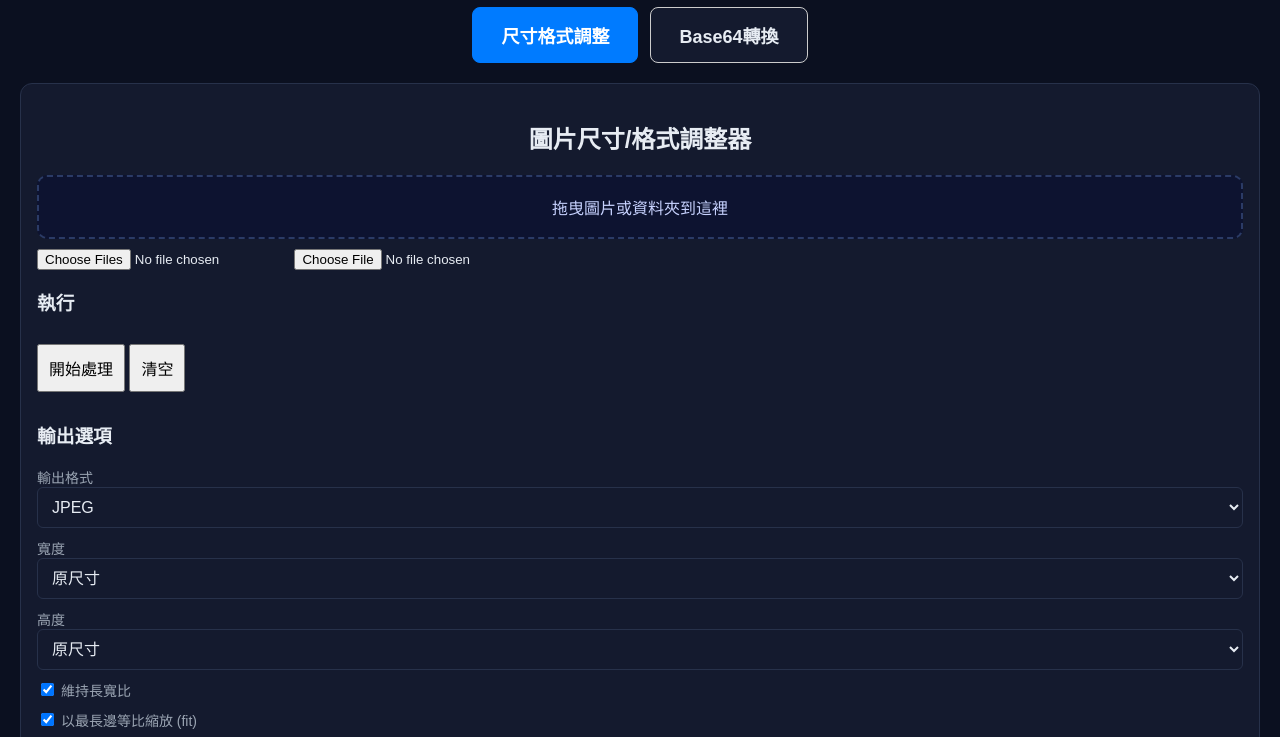
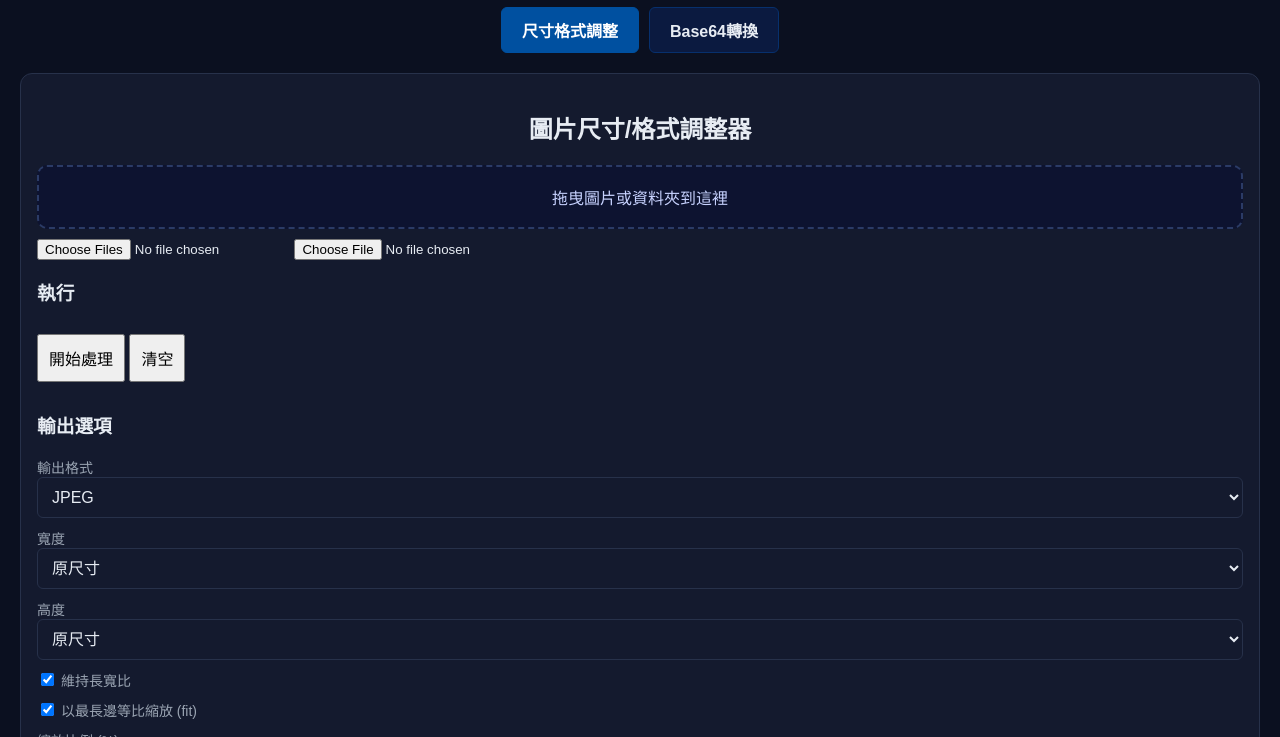
Before and after one commit to Chia168168/Test1, a plain HTML site: page index.html in a window 1280 px wide. Shown: the part 73-810 px from the top of the page. Drawn offline with nearby package versions, Linux system fonts and the light colour scheme; a script that the page names is missing.

Commit message:
Update index.html

```diff
--- a/index.html
+++ b/index.html
@@ -8,6 +8,36 @@
   <style>
     body { font-family: Arial, sans-serif; margin: 20px; background:#0b1020; color:#e7ecf3; }
     h1, h2 { text-align: center; }
+
+    /* -------- 分頁按鈕 -------- */
+    .tabs {
+      display: flex;
+      justify-content: center;
+      gap: 10px;           /* 按鈕間距 */
+      margin-bottom: 20px;
+    }
+    .tab {
+      padding: 10px 20px;
+      cursor: pointer;
+      border-radius: 6px;
+      background: #0b1a40; /* 深藍色 */
+      color: #e7ecf3;
+      font-weight: bold;
+      border: 1px solid #07306d;
+      transition: all 0.2s;
+    }
+    .tab:hover {
+      background: #163063; /* hover 變亮 */
+    }
+    .tab.active {
+      background: #0050a0; /* 點選後亮藍 */
+      color: #fff;
+      border-color: #0050a0;
+    }
+
+    .tab-content { display: none; }
+    .tab-content.active { display: block; }
+
     textarea { width: 100%; height: 150px; }
     img.preview { max-width: 100%; max-height: 200px; display: block; margin: 10px auto; }
     button { margin: 10px 0; padding:10px; font-size:16px; cursor:pointer; }
@@ -25,38 +55,11 @@
     .drop.dragover{outline:2px solid #5eead4}
     label{display:block;margin-top:10px;font-size:14px;color:#9aa4b2}
 
-    /* === 只修改分頁選項的樣式 === */
-    .tabs {
-      display: flex;
-      justify-content: center;
-      margin-bottom: 20px;
-      flex-wrap: wrap;
-      gap: 12px;              /* 按鈕間距 */
-    }
-
-    .tab {
-      padding: 14px 28px;      /* 按鈕變大 */
-      cursor: pointer;
-      border: 1px solid #ccc;
-      border-radius: 8px;
-      font-size: 18px;         /* 文字變大 */
-      font-weight: bold;
-      background: #141a2e;     /* 初始背景色 */
-      color: #e7ecf3;
-      transition: all 0.2s;
-    }
-
-    .tab.active {
-      background: #007bff;    /* 點擊後藍色背景 */
-      color: #fff;
-      border-color: #007bff;
-    }
-
     @media(max-width:600px){
       body { margin:5px; }
       .card { margin:5px; padding:12px; }
       button, select, input, textarea { width:100% !important; box-sizing:border-box; font-size:16px; }
-      .tabs { flex-direction:column; }
+      .tabs { flex-direction:row; } /* 手機保持左右排列 */
       .thumbs { grid-template-columns:1fr; gap:6px; }
     }
   </style>
```
